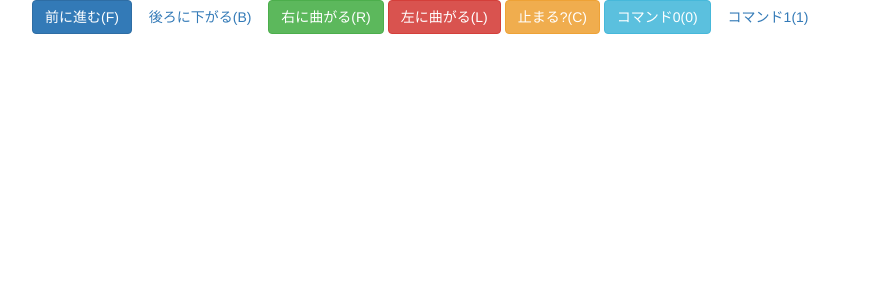
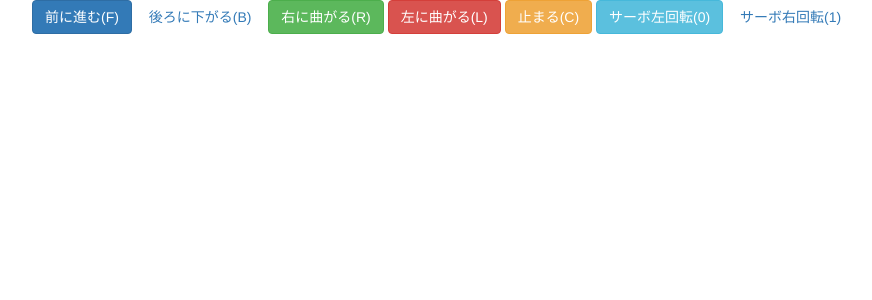
Before and after one commit to TakuKobayashi/Hackday2019, a Flask app: page /commander in a window 1280 px wide. Shown: the top 300 px of the page, without its empty margins (38-910 px from the left). Run offline with Flask 2, Linux system fonts and the light colour scheme; parts of the project's set-up code (start-up, migrations or seed data) failed here and were passed over; some libraries are stand-ins or nearby versions.

Commit message:
html変更

```diff
--- a/python/templates/commander.html
+++ b/python/templates/commander.html
@@ -8,9 +8,9 @@
     <script src="//code.jquery.com/jquery-1.11.1.min.js"></script>
     <link href="//netdna.bootstrapcdn.com/bootstrap/3.1.0/css/bootstrap.min.css" rel="stylesheet" id="bootstrap-css">
     <script src="//netdna.bootstrapcdn.com/bootstrap/3.1.0/js/bootstrap.min.js"></script>
-    <link href="jquery.toast.min.css" rel="stylesheet" type="text/css">
-    <script src="jquery.toast.min.js"></script>
-    <title>{{ title }}</title>
+    <link href="/css/jquery.toast.min.css" rel="stylesheet" type="text/css">
+    <script src="/js/jquery.toast.min.js"></script>
+    <title>台車制御コマンダー</title>
   </head>
   <body>
     <div class="container">
@@ -18,9 +18,9 @@
       <a href="/serial?command=B" class="btn btn-secondary" role="button">後ろに下がる(B)</a>
       <a href="/serial?command=R" class="btn btn-success" role="button">右に曲がる(R)</a>
       <a href="/serial?command=L" class="btn btn-danger" role="button">左に曲がる(L)</a>
-      <a href="/serial?command=C" class="btn btn-warning" role="button">止まる?(C)</a>
-      <a href="/serial?command=0" class="btn btn-info" role="button">コマンド0(0)</a>
-      <a href="/serial?command=1" class="btn btn-dark" role="button">コマンド1(1)</a>
+      <a href="/serial?command=C" class="btn btn-warning" role="button">止まる(C)</a>
+      <a href="/serial?command=0" class="btn btn-info" role="button">サーボ左回転(0)</a>
+      <a href="/serial?command=1" class="btn btn-dark" role="button">サーボ右回転(1)</a>
     </div>
   </body>
   <script>
```
